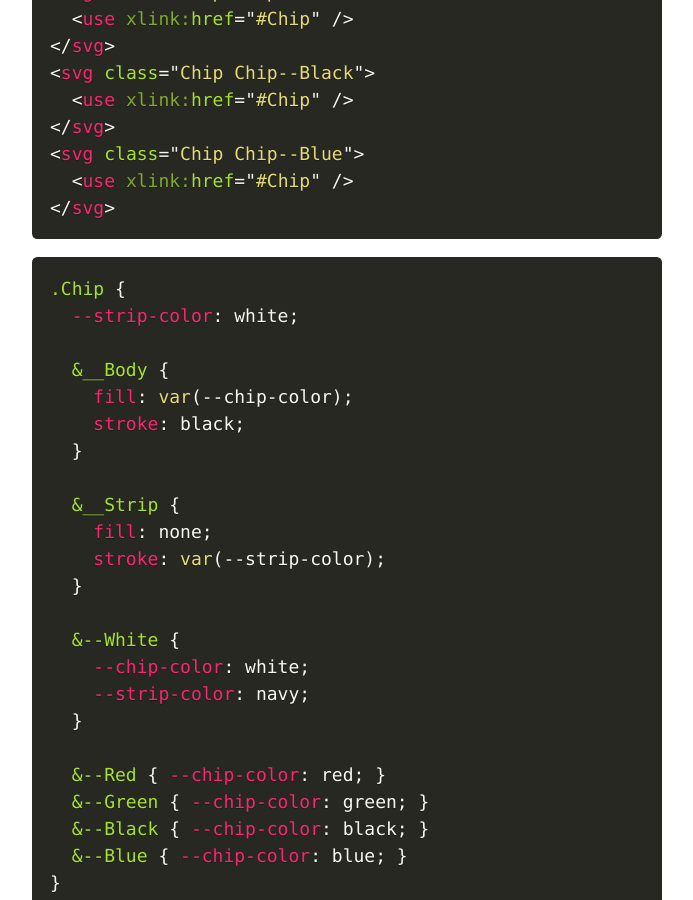
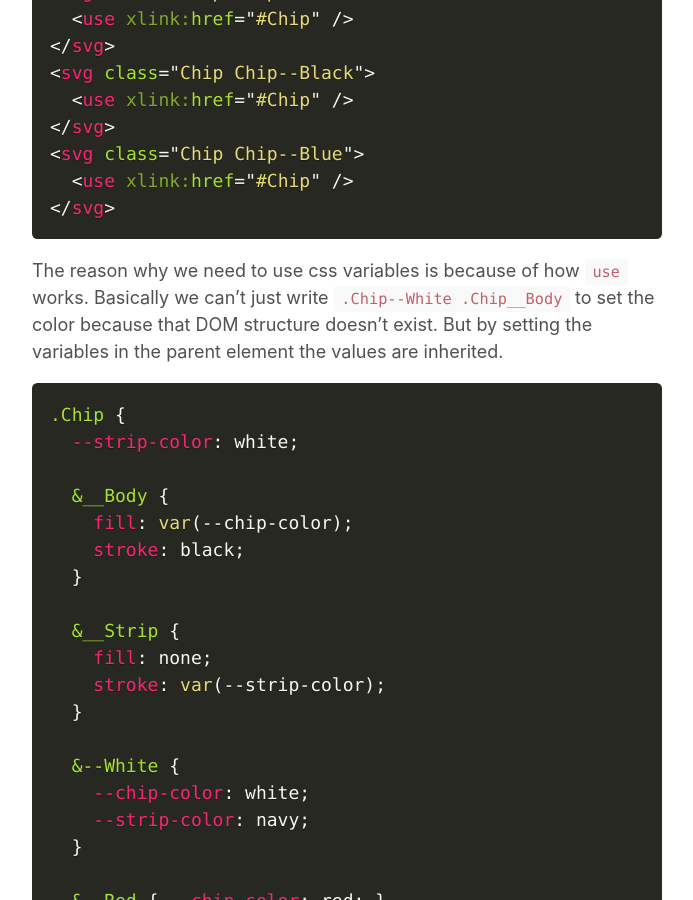
Before and after one commit to HiroAgustin/adiaz.uy-legacy, a Jekyll site: the page built from _posts/2018-02-26-chips.md, in a window 1280 px wide and 900 px high, scrolled down 2171 px. Shown: the whole window, without its empty margins (293-986 px from the left). Built offline with Jekyll 4.4.1, drawn with Linux system fonts in a browser that asks for light colours; nearby versions of some CDN libraries.

Commit message:
Explain use of css variables.

````diff
--- a/_posts/2018-02-26-chips.md
+++ b/_posts/2018-02-26-chips.md
@@ -76,6 +76,8 @@ Finally, we want to be able to have multiple chips of different colors. To achie
 </svg>
 ```
 
+The reason why we need to use css variables is because of how `use` works. Basically we can’t just write `.Chip--White .Chip__Body` to set the color because that DOM structure doesn’t exist. But by setting the variables in the parent element the values are inherited.
+
 ```css
 .Chip {
   --strip-color: white;
````
